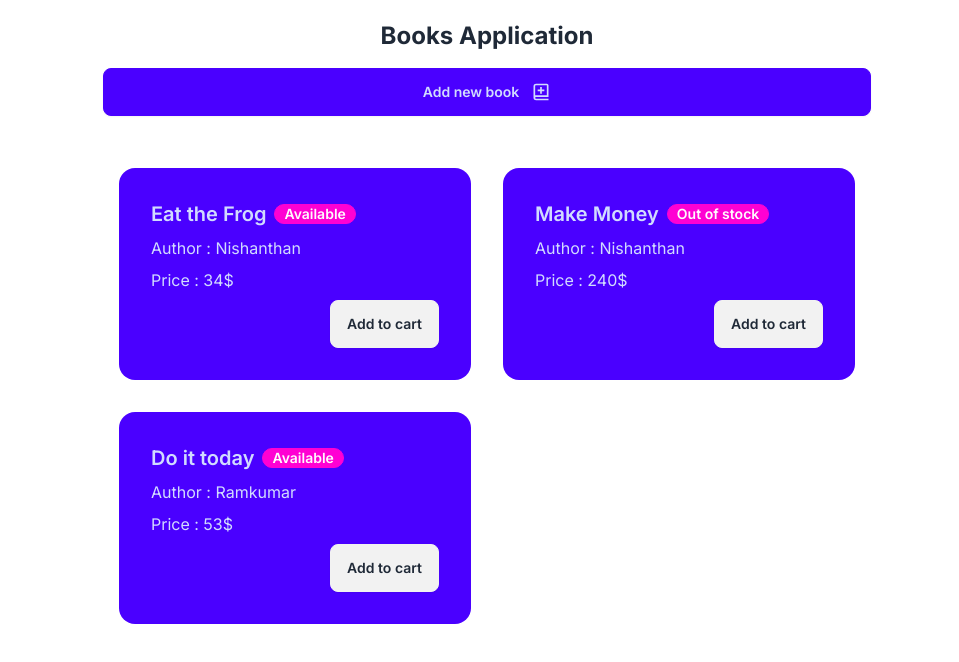
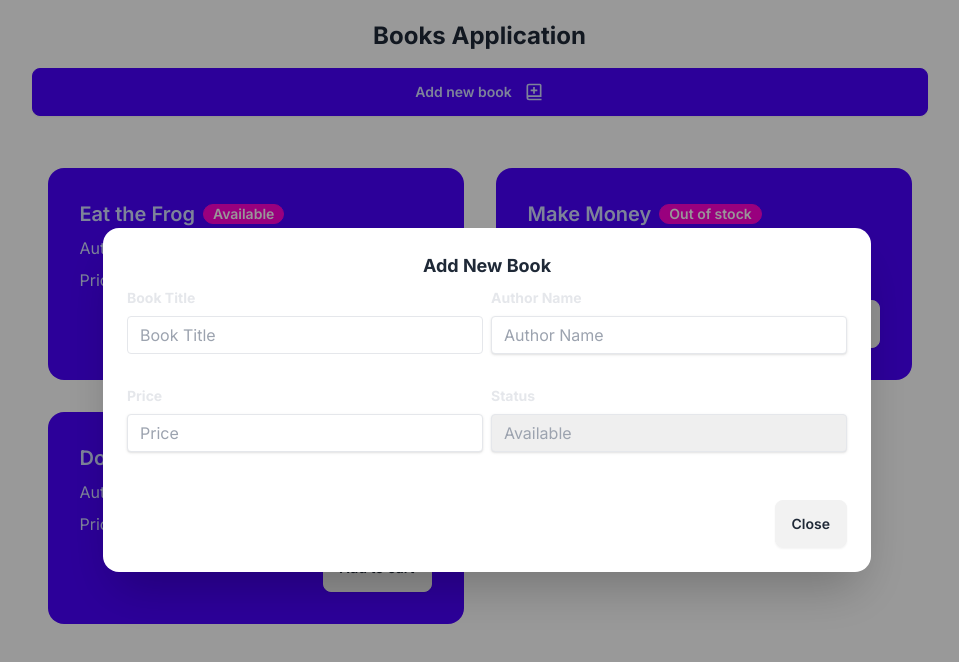
Before and after one commit to ks-nishan/books-app, a Next.js app: page / in a window 1280 px wide. Both pictures are taken after a click on the button "Add new book". Shown: the top 662 px of the page, without its empty margins (153-1112 px from the left). Built offline with nearby package versions, Linux system fonts and the light colour scheme; data requests are answered from the project's data file.

Commit message:
feature: Responsive form modal implemented to add book

```diff
--- a/app/components/AddBook.tsx
+++ b/app/components/AddBook.tsx
@@ -1,9 +1,108 @@
-import { BiBookAdd } from 'react-icons/bi'
+"use client";
+import { BiBookAdd } from "react-icons/bi";
+import AddBookForm from "./AddBookForm";
+import { useState } from "react";
 
 function AddBook() {
+  const [isFormOpen, setIsFormOpen] = useState<boolean>(false);
+
   return (
-    <button className='btn btn-primary w-full'>Add new book<BiBookAdd className='ml-1' size={20}/></button>
-  )
+    <>
+      <button
+        onClick={() => setIsFormOpen(true)}
+        className="btn btn-primary w-full"
+      >
+        Add new book
+        <BiBookAdd className="ml-1" size={20} />
+      </button>
+      <AddBookForm isFormOpen={isFormOpen} setIsFormOpen={setIsFormOpen}>
+        <form>
+          <h3 className="font-bold text-lg">Add New Book</h3>
+          <div className="grid lg:grid-cols-2 md:grid-cols-2 gap-4 sm:gap-2 mt-2">
+            <div className="relative mb-6">
+              <label
+                className="block text-gray-200 text-sm font-bold mb-2"
+                htmlFor="exampleInput90"
+                style={{
+                  textAlign: "left",
+                  width: "100%",
+                  display: "block",
+                }}
+              >
+                Book Title
+              </label>
+              <input
+                type="text"
+                className="border rounded w-full py-2 px-3 text-gray-400 leading-tight focus:outline-none focus:shadow-outline"
+                name="title"
+                placeholder="Book Title"
+              />
+            </div>
+            <div className="relative mb-6">
+              <label
+                className="block text-gray-200 text-sm font-bold mb-2"
+                htmlFor="exampleInput90"
+                style={{
+                  textAlign: "left",
+                  width: "100%",
+                  display: "block",
+                }}
+              >
+                Author Name
+              </label>
+              <input
+                type="text"
+                className="shadow appearance-none border rounded w-full py-2 px-3 text-gray-400 leading-tight focus:outline-none focus:shadow-outline"
+                name="author"
+                placeholder="Author Name"
+              />
+            </div>
+            <div className="relative mb-6">
+              <label
+                className="block text-gray-200 text-sm font-bold mb-2"
+                htmlFor="exampleInput90"
+                style={{
+                  textAlign: "left",
+                  width: "100%",
+                  display: "block",
+                }}
+              >
+                Price
+              </label>
+              <input
+                type="text"
+                className="shadow appearance-none border rounded w-full py-2 px-3 text-gray-400 leading-tight focus:outline-none focus:shadow-outline"
+                name="price"
+                placeholder="Price"
+              />
+            </div>
+            <div className="relative mb-6">
+              <label
+                className="block text-gray-200 text-sm font-bold mb-2"
+                htmlFor="statusSelect"
+                style={{
+                  textAlign: "left",
+                  width: "100%",
+                  display: "block",
+                }}
+              >
+                Status
+              </label>
+              <select
+                className="shadow appearance-none border rounded w-full py-2 px-3 text-gray-400 leading-tight focus:outline-none focus:shadow-outline"
+                name="status"
+                id="statusSelect"
+                defaultValue="available"
+              >
+                <option value="available">Available</option>
+                <option value="outOfStock">Out of Stock</option>
+              </select>
+            </div>
+          </div>
+        </form>
+      </AddBookForm>
+    </>
+  );
 }
 
-export default AddBook
+export default AddBook;
--- /dev/null
+++ b/app/components/AddBookForm.tsx
@@ -0,0 +1,22 @@
+import { Dispatch, SetStateAction } from 'react';
+
+interface AddBookFormProps {
+    isFormOpen: boolean
+    setIsFormOpen: Dispatch<SetStateAction<boolean>>;
+    children: React.ReactNode
+}
+
+const AddBookForm = ({ isFormOpen, setIsFormOpen, children }: AddBookFormProps) => {
+  return (
+    <dialog className={`modal ${isFormOpen ? "modal-open" : ""}`}>
+      <div className="modal-box w-11/12 max-w-3xl">
+        {children}
+        <div className="modal-action">
+            <button className="btn" onClick={() => setIsFormOpen(false)}>Close</button>
+        </div>
+      </div>
+    </dialog>
+  );
+};
+
+export default AddBookForm;
--- a/app/page.tsx
+++ b/app/page.tsx
@@ -6,7 +6,7 @@ export default async function Home() {
   const books = await getAllBooks();
 
   return (
-    <main className="md:max-w-3xl sm:max-w-2xl mx-auto mt-4">
+    <main className="max-w-[1240px] md:max-w-4xl sm:max-w-2xl mx-auto mt-4">
       <div className="text-center my-5 flex flex-col gap-4">
         <h2 className="text-2xl font-bold">Books Application</h2>
         <AddBook />
```
